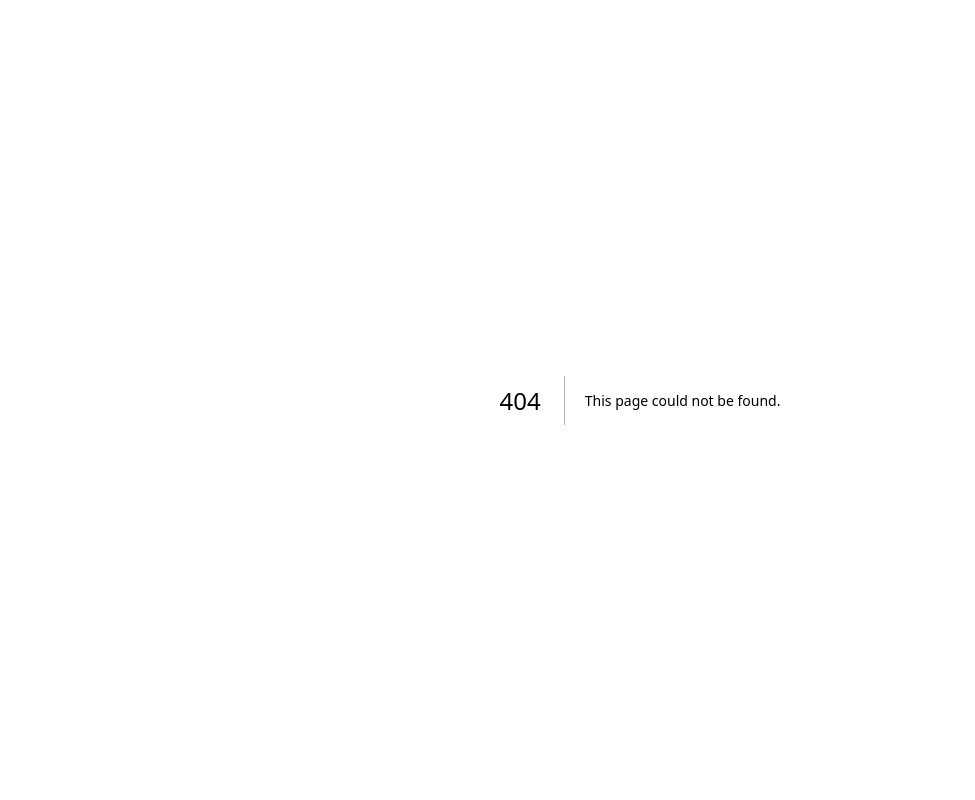
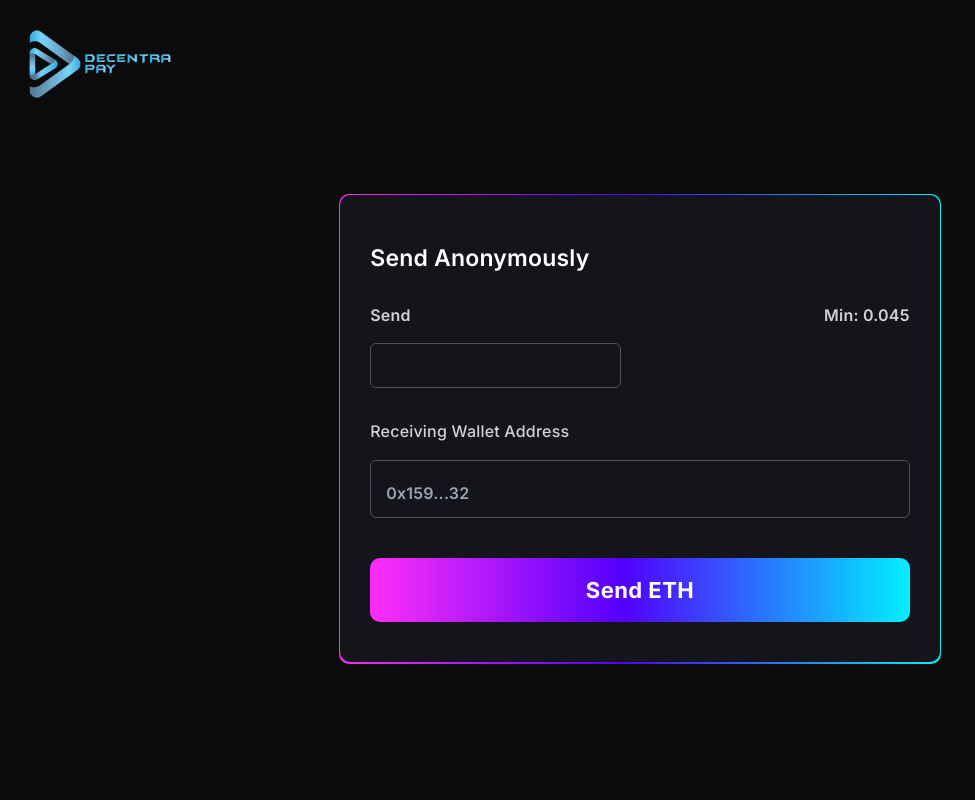
Before and after one commit to chayilDeborah/decentrapayai, a Next.js app: page /dapp/sendToken in a window 1280 px wide. Before the commit this address had no page. Shown: the top 800 px of the page, without its empty margins (0-975 px from the left). Built offline with nearby package versions, Linux system fonts and the light colour scheme.

Commit message:
feat: create sendToken page and component

```diff
--- a/app/components/DappPayment.tsx
+++ b/app/components/DappPayment.tsx
@@ -37,7 +37,7 @@ const DappPayment = () => {
                                     <textarea className='lg:w-[758px] lg:h-[58px] rounded-[6px] border-[0.5px] border-[#525252] bg-[#13151B] outline outline-none pl-[15px] pt-[15px]  ' />
                                 </section>
                                 <section className='mx-auto lg:w-[310px] mb-[40px] '>
-                                <button className='flex lg:w-[310px] w-[270px] h-[64px] rounded-[10px] justify-center items-center  mx-auto lg:mx-[0px]  grad'>
+                                <button type='submit' className='flex lg:w-[310px] w-[270px] h-[64px] rounded-[10px] justify-center items-center  mx-auto lg:mx-[0px]  grad'>
                                     <h2 className='lg:text-[22px] lg:leading-[26.6px] tracking-[0.46px] font-bold text-[#FFFFFF] '>Create Payment Request</h2>
                                 </button>
                                 </section>
--- /dev/null
+++ b/app/components/DappSendToken.tsx
@@ -0,0 +1,39 @@
+import React from 'react'
+
+const DappSendToken = () => {
+  return (
+    <main className='flex justify-center lg:mt-[92px] mt-[45px] mb-[100px] lg:w-full w-[95%] lg:mx-[0px] mx-auto lg:mb-[200px] text-[#9D9D9D] '>
+        <div>
+        <section className=' lg:w-[602px] w-[270px]  text-white rounded-[10px] p-[1.3px] grad'>
+        <div className='flex justify-center rounded-[10px] bg-[#13151B] h-full w-full'>
+            <div className='  tracking-[0.2px] w-[90%] '>
+                <h1 className='font-semibold lg:text-[23px] lg:leading-[27.8px] text-[#FFFFFF] lg:mt-[50px] mb-[29px]  '>Send Anonymously</h1>
+                <form className='text-[#D2D2D2] font-semibold lg:text-[16px] lg:leading-[27.8px] '>
+                    <section>
+
+                        <label className='flex justify-between mb-[13px] '>
+                            <h2>Send</h2>
+                            <h2>Min: 0.045</h2>
+                        </label>
+                        <input  className=' rounded-[6px] border-[0.5px] border-[#525252] bg-[#13151B] outline outline-none pl-[15px] pt-[15px]'/>
+                        <section className='mt-[30px] mt-[15px] mb-[40px] '>
+                            <label className='font-medium ' >Receiving Wallet Address</label>
+                            <input className='lg:w-[540px] lg:h-[58px] mt-[15px] rounded-[6px] border-[0.5px] border-[#525252] bg-[#13151B] outline outline-none pl-[15px] pt-[7px]' placeholder='0x159...32'/>
+                        </section>
+                        <section className='mx-auto lg:w-full mb-[40px] '>
+                                <button type='submit' className='flex lg:w-full w-[270px] h-[64px] rounded-[10px] justify-center items-center  mx-auto lg:mx-[0px]  grad'>
+                                    <h2 className='lg:text-[22px] lg:leading-[26.6px] tracking-[0.46px] font-bold text-[#FFFFFF] '>Send ETH</h2>
+                                </button>
+                                </section>
+                    </section>
+                </form>
+            </div>
+
+        </div>
+        </section>
+        </div>
+    </main>
+  )
+}
+
+export default DappSendToken
--- a/app/components/DappsHome.tsx
+++ b/app/components/DappsHome.tsx
@@ -22,10 +22,12 @@ const DappsHome = () => {
               <Image src={forward} alt='icon' className='ml-[10px] ' />
             </button>
             </Link>
+            <Link href='/dapp/sendToken'>
             <button className='flex lg:w-[243px] w-[190px] h-[67px] rounded-[10px] justify-center  lg:mt-[0px] mt-[30px]  mx-auto lg:mx-[0px] mt-[30px] items-center grad'>
               <h2 className='lg:text-[22px] lg:leading-[26.6px] tracking-[0.46px] font-bold '>Send a Token</h2>
               <Image src={forward} alt='icon' className='ml-[10px] ' />
             </button>
+            </Link>
             <button className='flex lg:w-[242px]  w-[190px] h-[67px] lg:mt-[44px] rounded-[10px] justify-center  mx-auto lg:mx-[0px]  mt-[30px] items-center grad'>
               <h2 className='lg:text-[22px] lg:leading-[26.6px] tracking-[0.46px] font-bold '>Telegram Bot</h2>
               <Image src={forward} alt='icon' className='ml-[10px] ' />
--- /dev/null
+++ b/app/dapp/sendToken/page.tsx
@@ -0,0 +1,18 @@
+import DappNavbar from '@/app/components/DappNavbar'
+import DappSendToken from '@/app/components/DappSendToken'
+import React from 'react'
+
+const SendToken = () => {
+  return (
+    <>
+     <main  className='flex justify-center'>
+     <section className='lg:max-w-7xl w-[95%] lg:w-full'>
+        <DappNavbar />
+        <DappSendToken />
+     </section>
+     </main>
+    </>
+  )
+}
+
+export default SendToken
```
